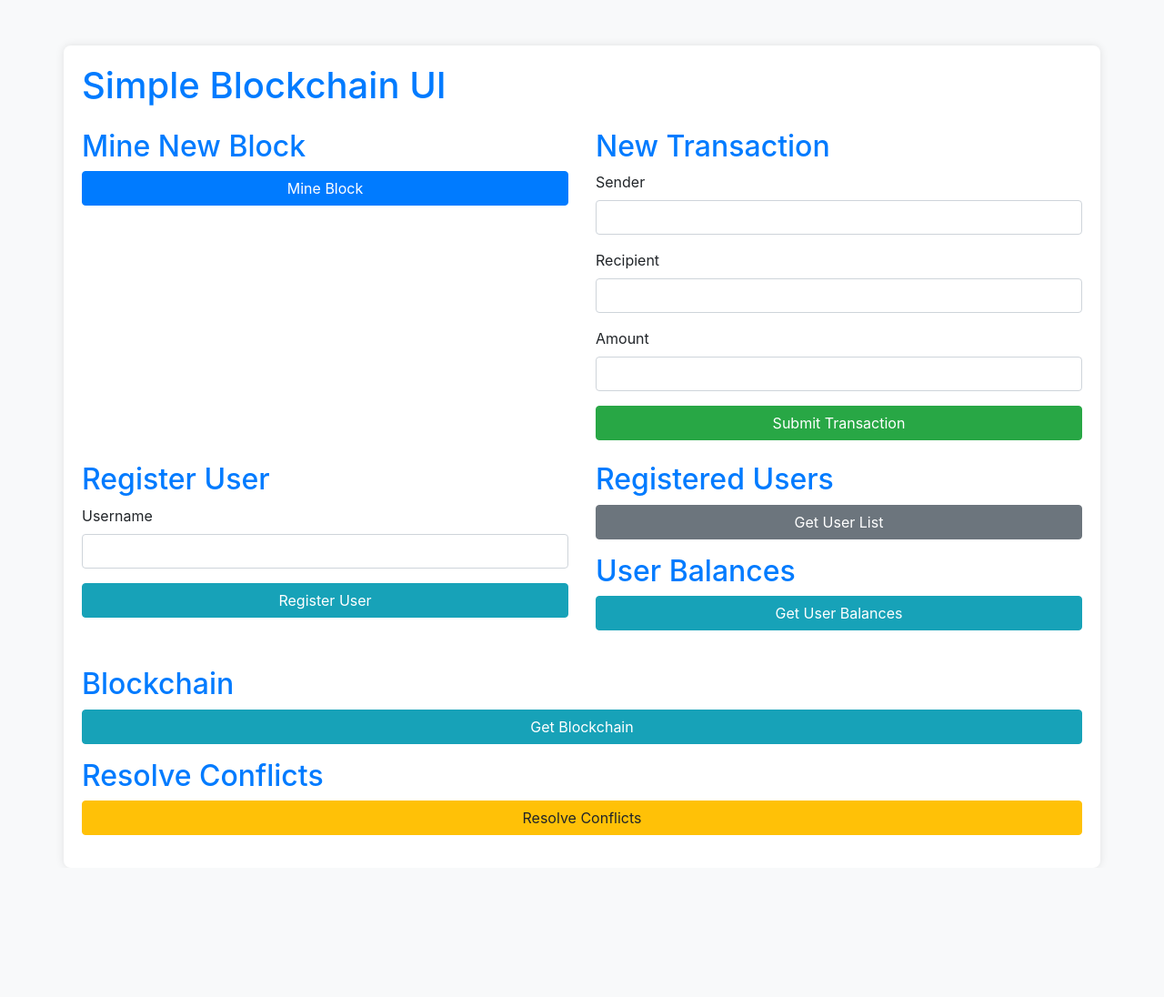
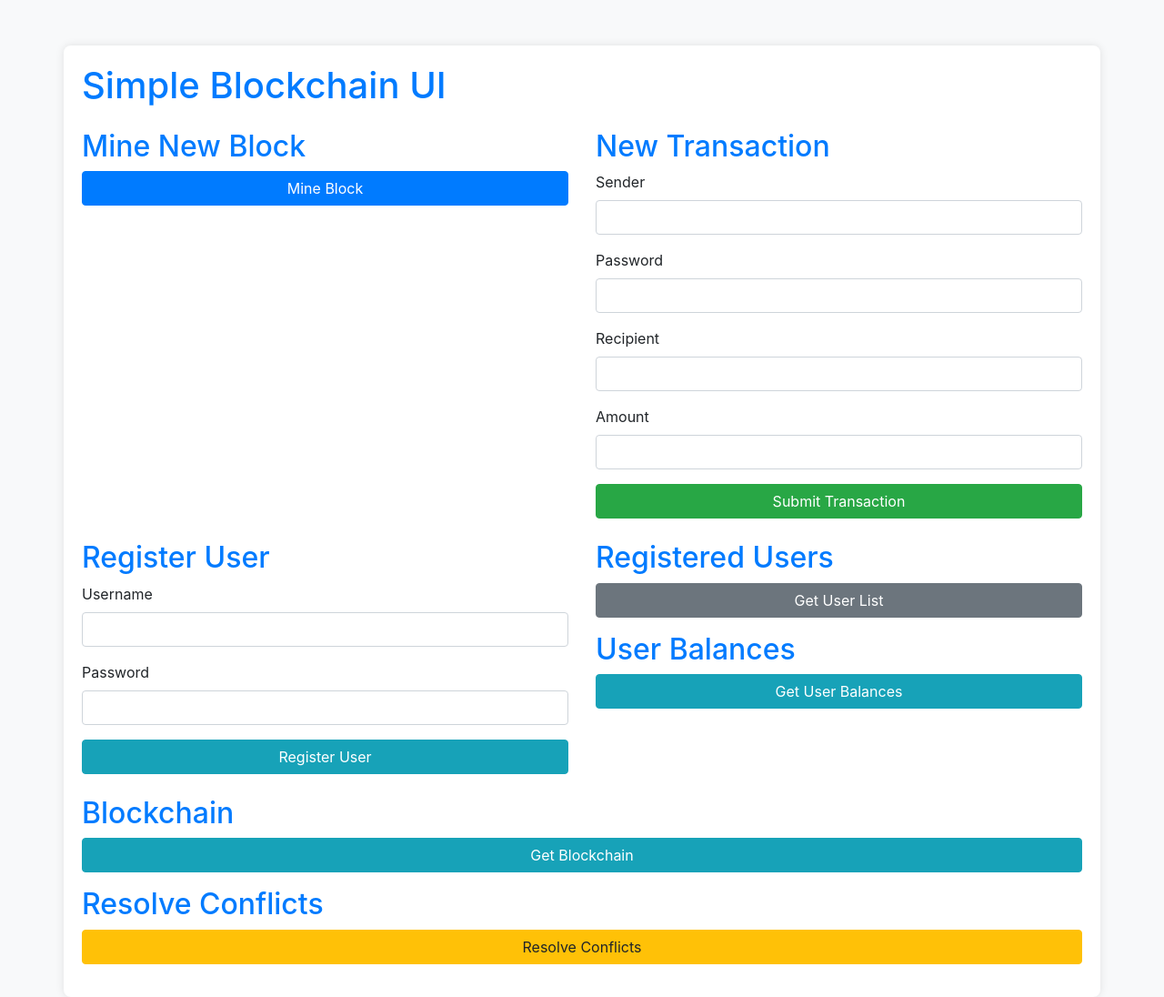
Before and after one commit to OnurAsimIlhan/442-blockchain_v2, a Flask app: page / in a window 1280 px wide. Shown: the whole page at 91% size. Before the commit the page ends 918 px from the top, so only its background shows below. Run offline with Flask 3, Linux system fonts and the light colour scheme; some libraries are stand-ins or nearby versions.

Commit message:
password added

```diff
--- a/onur_chain/app.py
+++ b/onur_chain/app.py
@@ -32,11 +32,12 @@
             payload = {'nodes': list(self.nodes)}
             requests.post(f'http://{node}/nodes/register', json=payload)
 
-    def register_user(self, username):
+    def register_user(self, username, password):
         if username not in self.users:
             user_id = str(uuid4())
             self.users[username] = {
                 'id': user_id,
+                'password': password,
                 'balance': 100  # Initial balance is set to 0
             }
             self.broadcast_user_list()  # Broadcast the updated user list
@@ -131,7 +132,7 @@
         self.chain.append(block)
         return block
 
-    def new_transaction(self, sender, recipient, amount):
+    def new_transaction(self, sender, recipient, amount,sender_password):
         sender_balance = self.get_user_balance(sender)
 
         if sender_balance is None:
@@ -142,15 +143,18 @@
         except ValueError:
             return 'Invalid amount', 400
 
-        if sender_balance >= amount:
-            self.current_transactions.append({
-                'sender': sender,
-                'recipient': recipient,
-                'amount': amount,
-            })
-            return self.last_block['index'] + 1
-
-        return 'Insufficient balance', 400
+        if sender_password == self.users[sender]['password']:
+            if sender_balance >= amount:
+                self.current_transactions.append({
+                    'sender': sender,
+                    'recipient': recipient,
+                    'amount': amount,
+                })
+                return self.last_block['index'] + 1
+            else:
+                return 'Insufficient balance', 400
+        else:
+            return 'Incorrect password', 401
 
     @property
     def last_block(self):
@@ -214,11 +218,11 @@
 def new_transaction():
     values = request.get_json()
 
-    required = ['sender', 'recipient', 'amount']
+    required = ['sender', 'recipient', 'amount', 'password']
     if not all(k in values for k in required):
         return 'Missing values', 400
 
-    index = blockchain.new_transaction(values['sender'], values['recipient'], values['amount'])
+    index = blockchain.new_transaction(values['sender'], values['recipient'], values['amount'], values['password'])
 
     if index is not None:
         response = {'message': f'Transaction will be added to Block {index}'}
@@ -289,12 +293,14 @@
     global port
     values = request.get_json()
 
-    required = ['username']
+    required = ['username', 'password']
     if not all(k in values for k in required):
         return 'Missing values', 400
 
     username = values['username']
-    user_id = blockchain.register_user(username)
+    password = values['password']
+
+    user_id = blockchain.register_user(username, password)
 
     if user_id is not None:
         response = {'message': f'User {username} registered with ID: {user_id}'}
--- a/onur_chain/templates/index.html
+++ b/onur_chain/templates/index.html
@@ -20,7 +20,8 @@
             border-radius: 8px;
         }
 
-        h1, h2 {
+        h1,
+        h2 {
             color: #007bff;
         }
 
@@ -48,6 +49,10 @@
                         <input type="text" class="form-control" id="sender" required>
                     </div>
                     <div class="form-group">
+                        <label for="transactionPassword">Password</label>
+                        <input type="password" class="form-control" id="transactionPassword" required>
+                    </div>
+                    <div class="form-group">
                         <label for="recipient">Recipient</label>
                         <input type="text" class="form-control" id="recipient" required>
                     </div>
@@ -55,7 +60,9 @@
                         <label for="amount">Amount</label>
                         <input type="number" class="form-control" id="amount" required>
                     </div>
-                    <button type="button" class="btn btn-success btn-block" onclick="newTransaction()">Submit Transaction</button>
+
+                    <button type="button" class="btn btn-success btn-block" onclick="newTransaction()">Submit
+                        Transaction</button>
                 </form>
             </div>
         </div>
@@ -68,6 +75,10 @@
                         <label for="username">Username</label>
                         <input type="text" class="form-control" id="username" required>
                     </div>
+                    <div class="form-group">
+                        <label for="password">Password</label>
+                        <input type="password" class="form-control" id="password" required>
+                    </div>
                     <button type="button" class="btn btn-info btn-block" onclick="registerUser()">Register User</button>
                 </form>
             </div>
@@ -78,7 +89,8 @@
 
                 <!-- Display User Balances -->
                 <h2>User Balances</h2>
-                <button type="button" class="btn btn-info btn-block" onclick="getUserBalances()">Get User Balances</button>
+                <button type="button" class="btn btn-info btn-block" onclick="getUserBalances()">Get User
+                    Balances</button>
                 <pre id="userBalancesOutput"></pre>
             </div>
         </div>
@@ -90,7 +102,8 @@
                 <pre id="chainOutput"></pre>
 
                 <h2>Resolve Conflicts</h2>
-                <button type="button" class="btn btn-warning btn-block" onclick="resolveConflicts()">Resolve Conflicts</button>
+                <button type="button" class="btn btn-warning btn-block" onclick="resolveConflicts()">Resolve
+                    Conflicts</button>
                 <pre id="resolveOutput"></pre>
             </div>
         </div>
@@ -115,6 +128,7 @@
             const sender = document.getElementById('sender').value;
             const recipient = document.getElementById('recipient').value;
             const amount = document.getElementById('amount').value;
+            const transactionPassword = document.getElementById('transactionPassword').value;
 
             fetch('/transactions/new', {
                 method: 'POST',
@@ -125,6 +139,7 @@
                     sender: sender,
                     recipient: recipient,
                     amount: amount,
+                    password: transactionPassword,
                 }),
             })
                 .then(response => response.json())
@@ -133,8 +148,10 @@
                 });
         }
 
+
         function registerUser() {
             const username = document.getElementById('username').value;
+            const password = document.getElementById('password').value;
 
             fetch('/register_user', {
                 method: 'POST',
@@ -143,6 +160,7 @@
                 },
                 body: JSON.stringify({
                     username: username,
+                    password: password,
                 }),
             })
                 .then(response => response.json())
```
Lines whose indentation alone changed are shown as unchanged.
